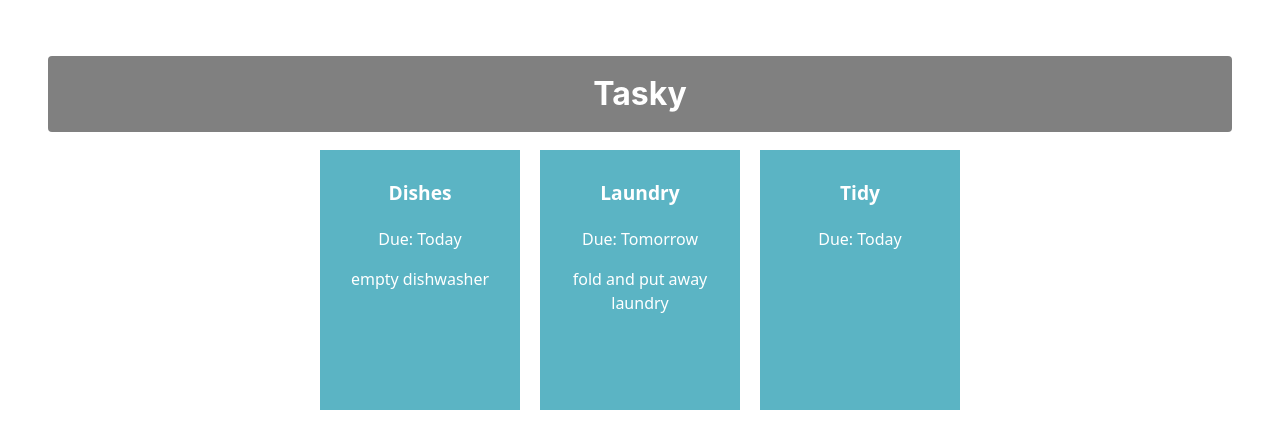
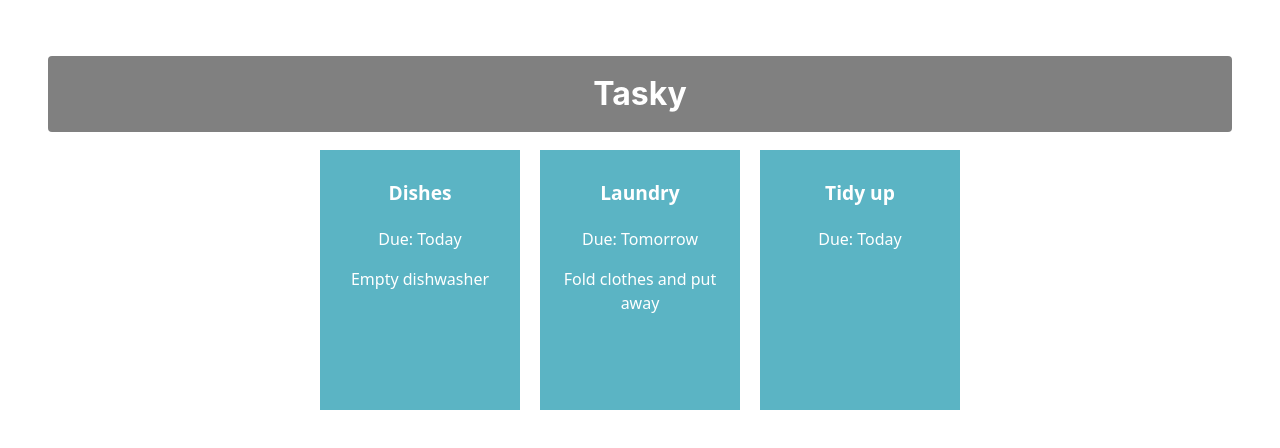
Before and after one commit to RobynFoley/react-basics-labs, a React (Vite) app in the folder tasky/: page / in a window 1280 px wide. Shown: the top 448 px of the page. Built offline with nearby package versions, Linux system fonts and the light colour scheme.

Commit message:
Added task state

```diff
--- a/tasky/src/App.jsx
+++ b/tasky/src/App.jsx
@@ -1,17 +1,27 @@
 import './App.css';
 import Task from './components/Task';
+import React, { useState } from 'react';
+
 
 function App() {
-  return (
+
+  const [ taskState, setTaskState ] = useState({
+    tasks: [
+      { title:"Dishes", description: "Empty dishwasher", deadline: "Today" },
+      { title: "Laundry", description: "Fold clothes and put away", deadline: "Tomorrow" },
+      { title: "Tidy up", deadline: "Today" }
+    ]
+  });
+
+    return (
     <div className="container">
       <h1>Tasky</h1>
-      <Task title="Dishes" deadline="Today" description="empty dishwasher"/>
-      <Task title="Laundry" deadline="Tomorrow" description="fold and put away laundry"/>
-      <Task title="Tidy" deadline="Today" />
-
-
+      <Task title={taskState.tasks[0].title} deadline={taskState.tasks[0].deadline} description={taskState.tasks[0].description} />
+      <Task title={taskState.tasks[1].title} deadline={taskState.tasks[1].deadline} description={taskState.tasks[1].description} />
+      <Task title={taskState.tasks[2].title} deadline={taskState.tasks[2].deadline} description={taskState.tasks[2].description} />
     </div>
   );
+
 }
 
 export default App;
```
